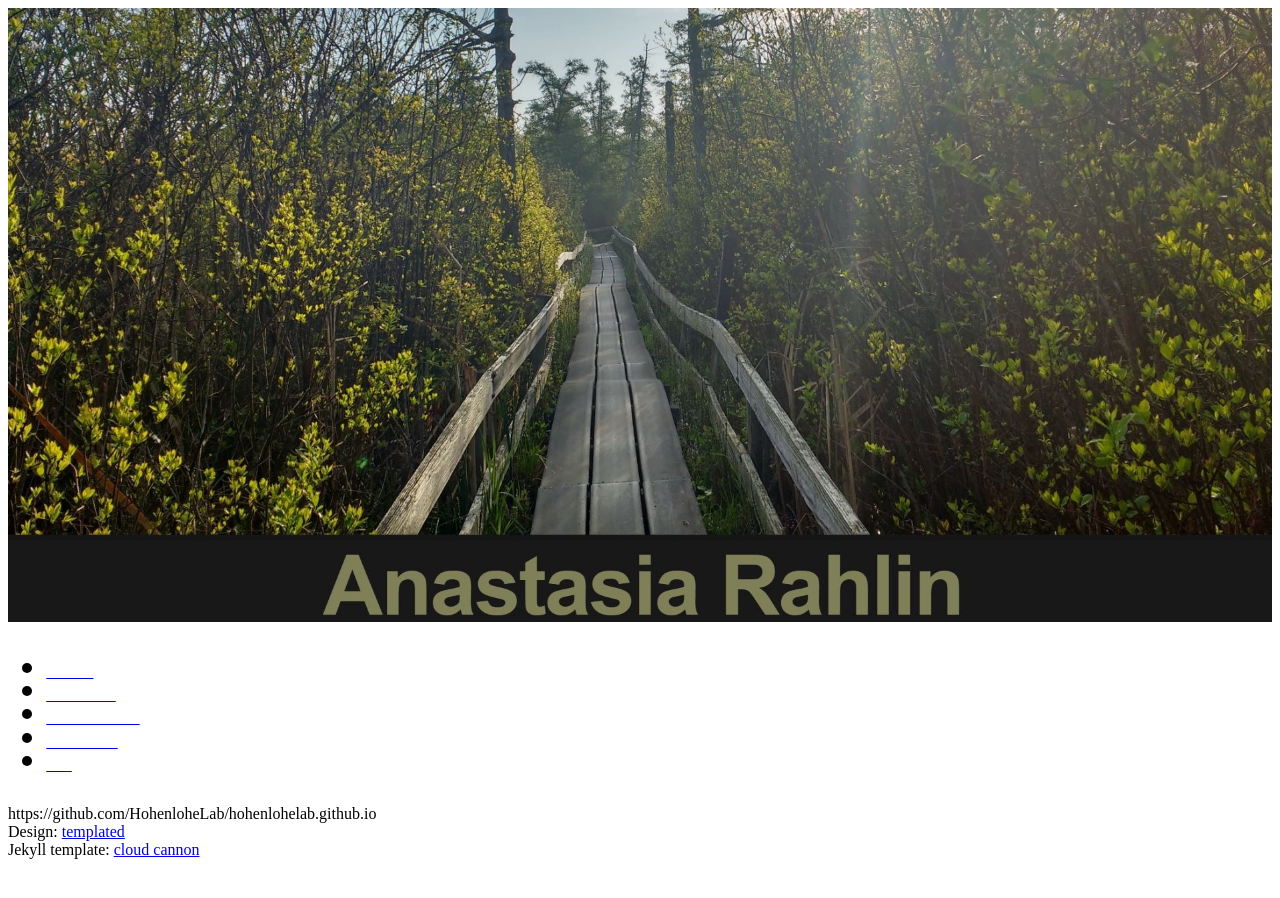
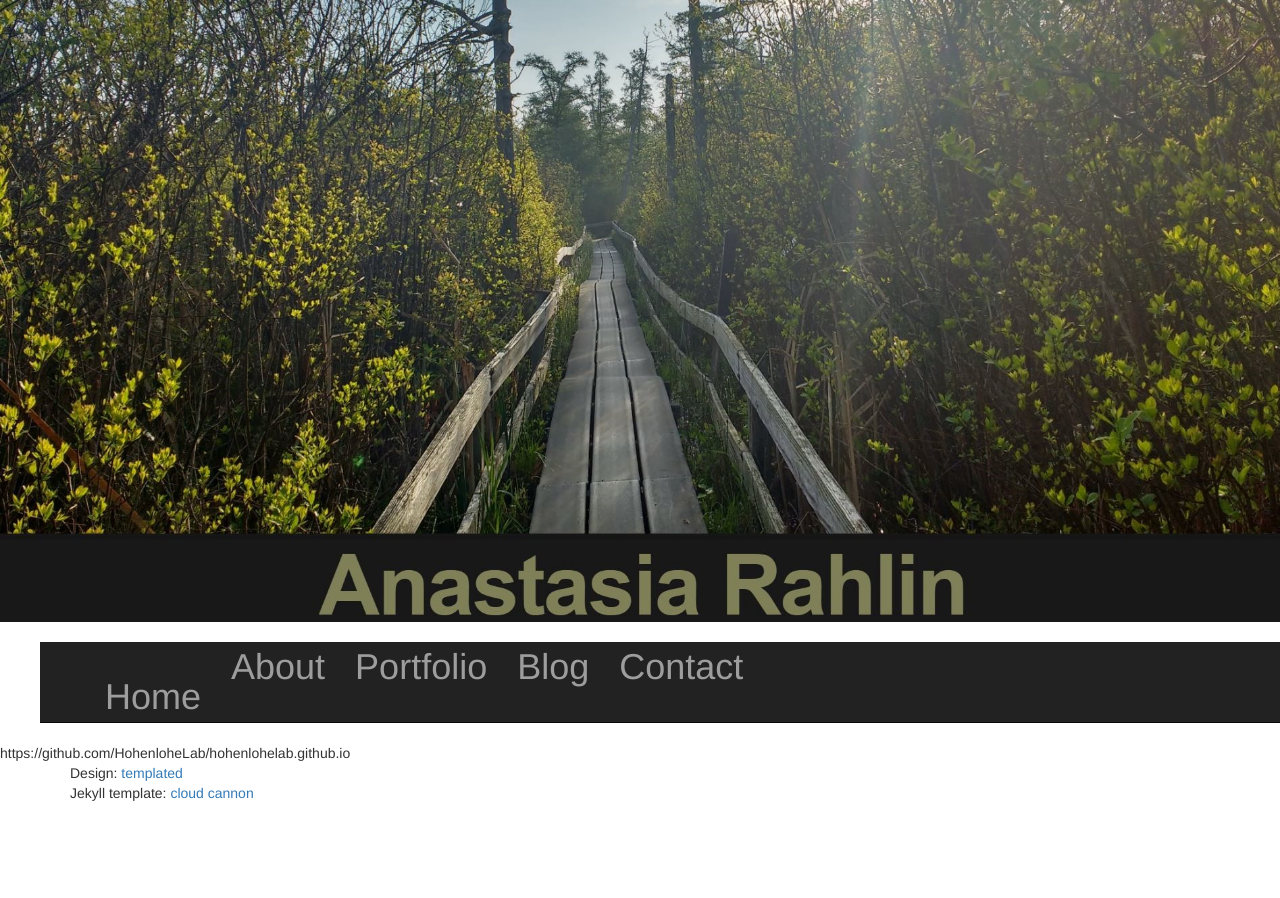
Before and after one commit to anarahlin/anarahlin.github.io, a Jekyll site: the page built from zz_old_index.html, in a window 1280 px wide. Built offline with Jekyll 4.4.1, drawn with Linux system fonts in a browser that asks for light colours; nearby versions of some CDN libraries; comment, search, counter and statistics services are not loaded.

Commit message:
Update nav.html

```diff
--- a/_includes/nav.html
+++ b/_includes/nav.html
@@ -79,17 +79,17 @@
 
 
 
-<div id="nav-wrapper">
+<!-- Nav *****NEW EDITED OUT, careful there were internal things edited out too ***** <div id="nav-wrapper">
 
 	<!-- Nav  	font-size: calc(20px + (200 - 20) * ((100vw - 250px) / (1800 - 250)));
 			line-height: calc(1.3em + (1.5 - 1.2) * ((100vw - 250px)/(1800 - 250))); -->
 	<nav id="nav">
 
 		<ul>
-			<!-- there were five <br>s  here as of 06.21.2019 and getting rid of them made the space between the links and Anastasia Rahlin be less. -->
+			<!-- there were five <br>s  here as of 06.21.2019 and getting rid of them made the space between the links and Anastasia Rahlin be less.
 
 			{% assign current = page.url | downcase | split: '/'
-			%} <!-- the class is defined here, all you have to do is scale it-->
+			%} <!-- the class is defined here, all you have to do is scale it
 			<li
 			    {% if current[1] == 'index.html' %}
 			    class='current' {% endif %}>
@@ -141,7 +141,37 @@
 		</ul>
 
 
-	</nav>
+	</nav> ***** NEW EDITED OUT -->
+
+<script src="https://cdnjs.cloudflare.com/ajax/libs/jquery/2.1.3/jquery.min.js"></script>
+<script src="https://cdnjs.cloudflare.com/ajax/libs/twitter-bootstrap/3.3.7/js/bootstrap.min.js"></script>
+<link rel="stylesheet" href="https://cdnjs.cloudflare.com/ajax/libs/twitter-bootstrap/3.3.7/css/bootstrap.min.css">
+
+<nav class="navbar navbar-inverse navbar-static-top" role="navigation">
+  <div class="container">
+    <div class="navbar-header">
+      <button type="button" class="navbar-toggle collapsed" data-toggle="collapse" data-target="#bs-example-navbar-collapse-1">
+                    <span class="sr-only">Toggle navigation</span>
+                    <span class="icon-bar"></span>
+                    <span class="icon-bar"></span>
+                    <span class="icon-bar"></span>
+                </button>
+    </div>
+
+    <!-- Collect the nav links, forms, and other content for toggling -->
+    <div class="collapse navbar-collapse" id="bs-example-navbar-collapse-1">
+      <ul class="nav navbar-nav">
+        <li><a href="index.php">Home</a></li>
+        <li><a href="about.php">About</a></li>
+        <li><a href="#portfolio">Portfolio</a></li>
+        <li><a href="#">Blog</a></li>
+        <li><a href="contact.php">Contact</a></li>
+      </ul>
+    </div>
+  </div>
+</nav>
+
+
 </div>
 
 </body>
```
